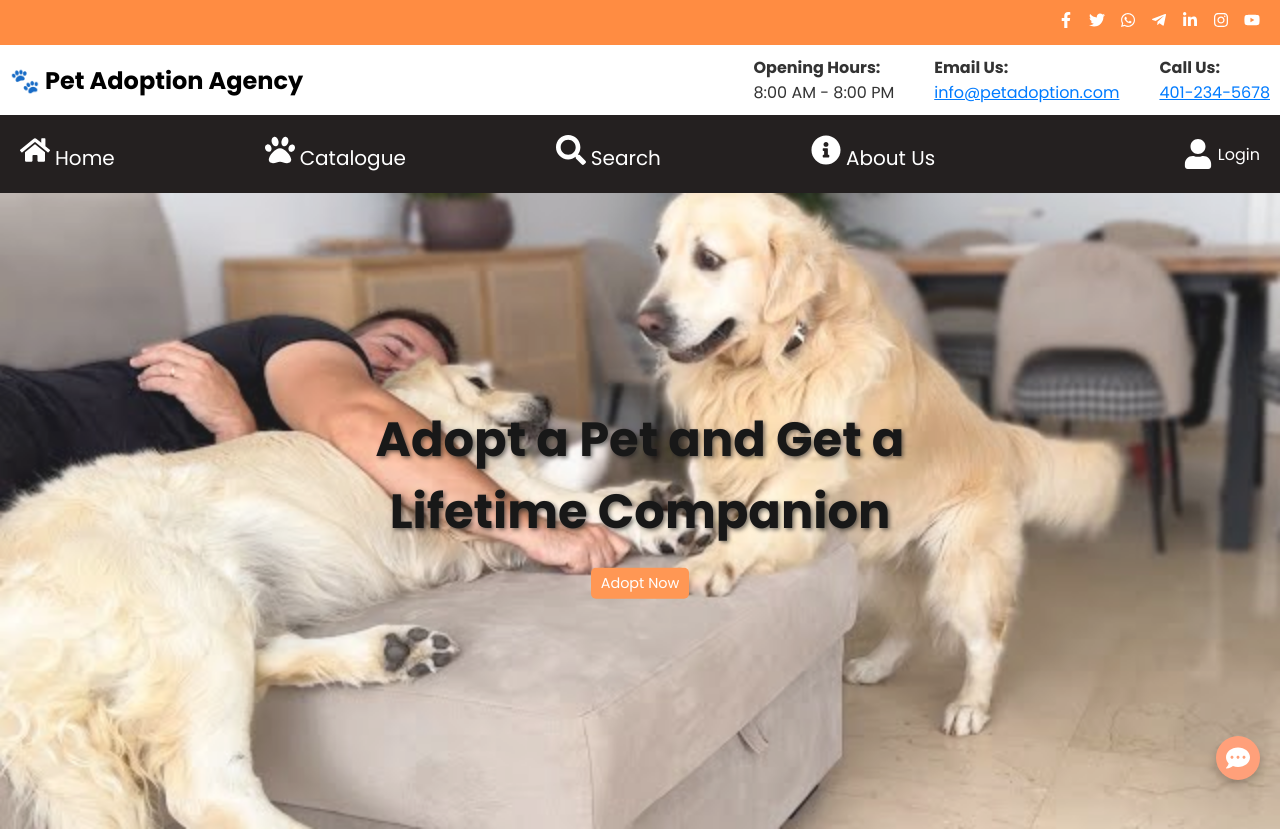
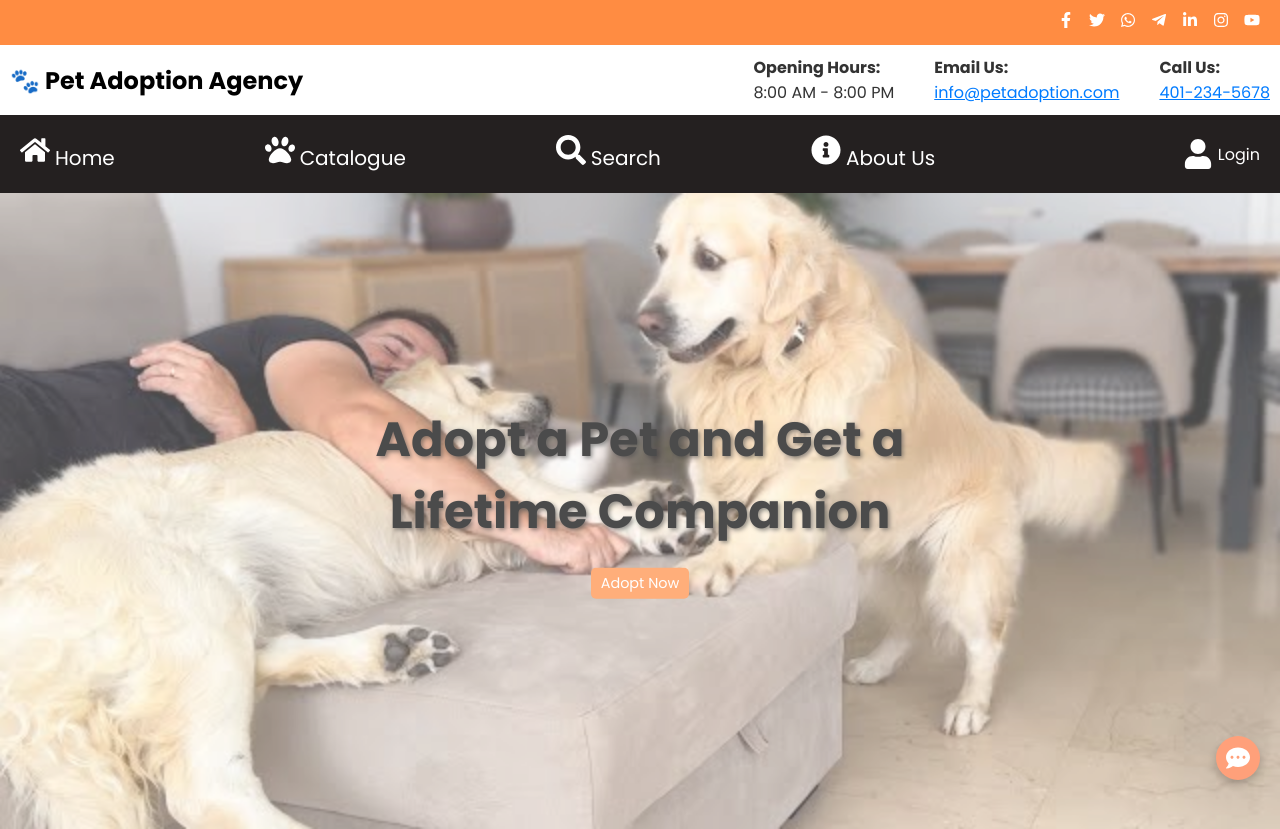
Before and after one commit to Patricia-Sigei/Pets-Adoption, a React (Vite) app: page / in a window 1280 px wide. Built offline with nearby package versions, Linux system fonts and the light colour scheme.

Commit message:
changed opacity to 0.7

```diff
--- a/src/App.css
+++ b/src/App.css
@@ -157,7 +157,7 @@
   margin: 0;
   padding: 0;
   background-color: white; /* Solid white background */
-  opacity: 0.9; /* Fully opaque for clarity */
+  opacity: 0.7; /* Fully opaque for clarity */
 }
 
 .hero-image {
```
